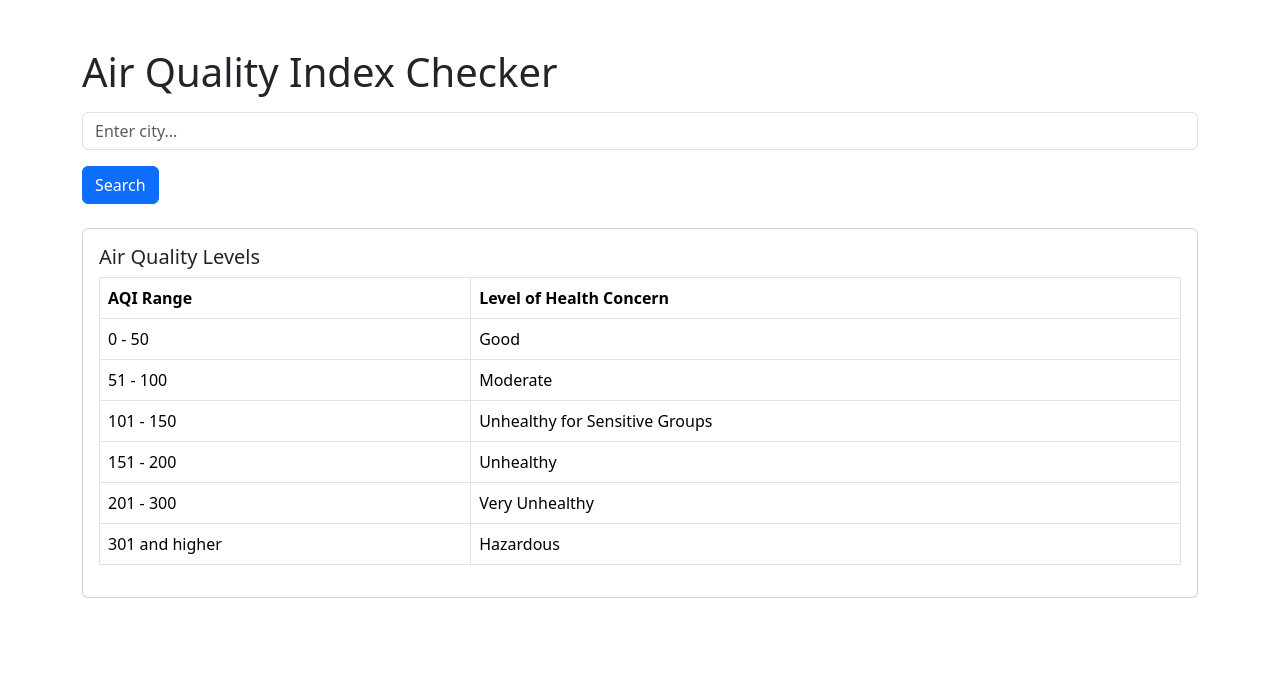
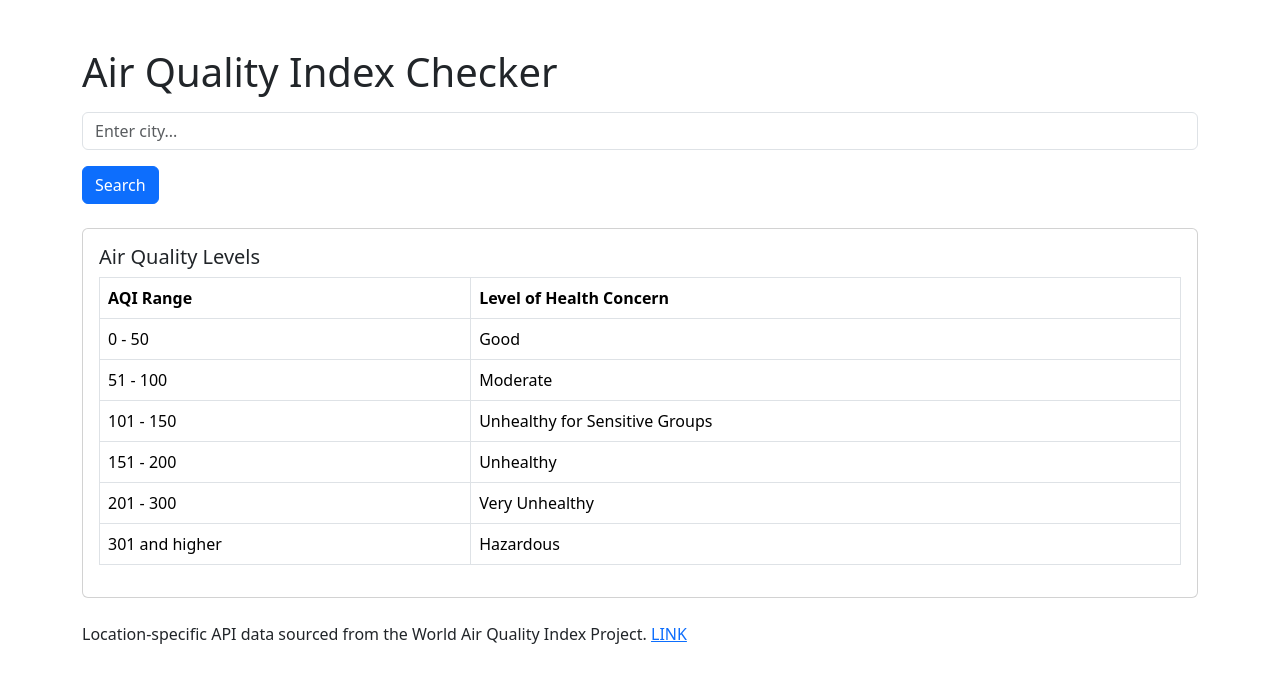
Before and after one commit to ElvinGarciaDev/Air-Quality-Checker, a React (Create React App) app: page / in a window 1280 px wide. Shown: the top 682 px of the page. Built offline with nearby package versions, Linux system fonts and the light colour scheme.

Commit message:
added disclamerdisclaimer

```diff
--- a/src/App.js
+++ b/src/App.js
@@ -63,6 +63,8 @@ function App() {
         </>
       )}
       <AirQualityLevelsTable />
+      <p>Location-specific API data sourced from the World Air Quality Index Project. <a href='https://aqicn.org/api/'>LINK</a></p>
+
     </div>
   );
 }
```
